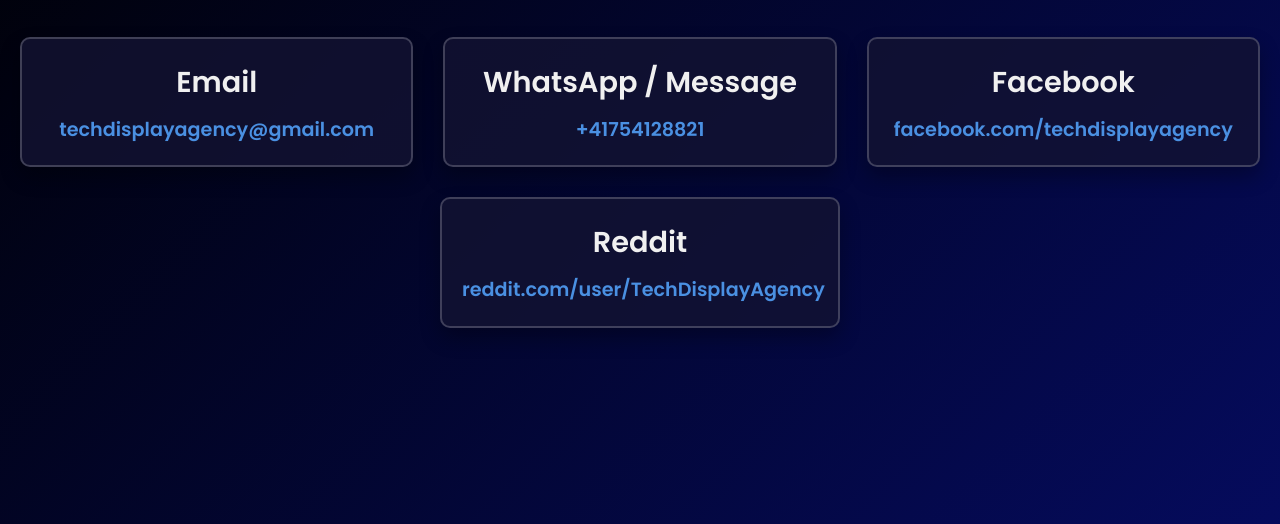
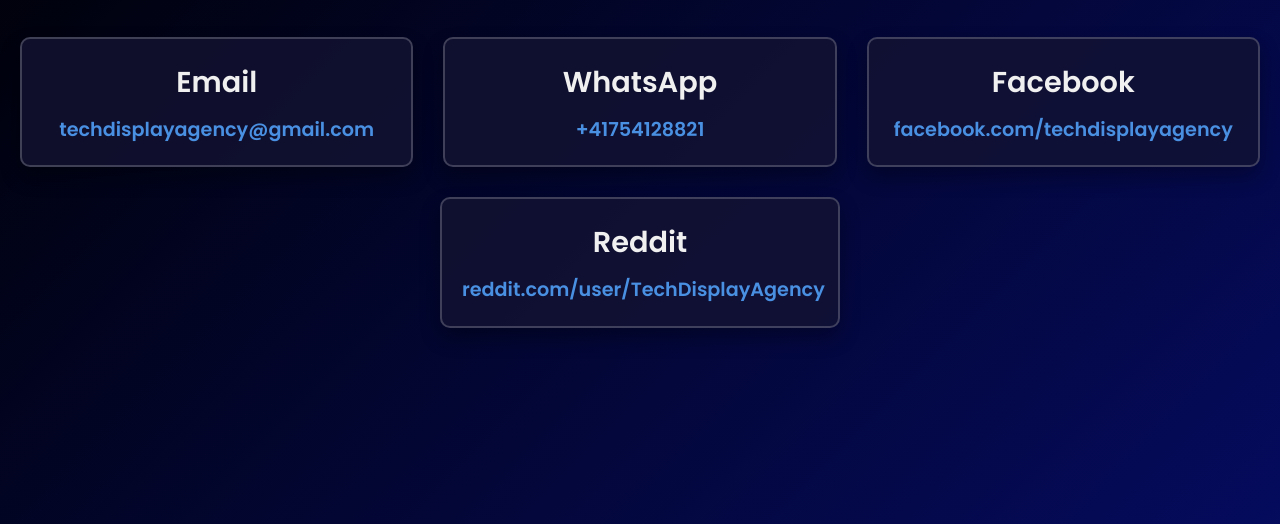
Before and after one commit to amben02/techdisplay, a plain HTML site: page contact.html in a window 1280 px wide. Shown: the part 276-800 px from the top of the page. Drawn offline with Linux system fonts and the light colour scheme.

Commit message:
Remove /Message in contact

```diff
--- a/contact.html
+++ b/contact.html
@@ -29,7 +29,7 @@
           </p>
         </div>
         <div>
-          <h3>WhatsApp / Message</h3>
+          <h3>WhatsApp</h3>
           <p><a href="tel:+41754128821">+41754128821</a></p>
         </div>
         <div>
```
